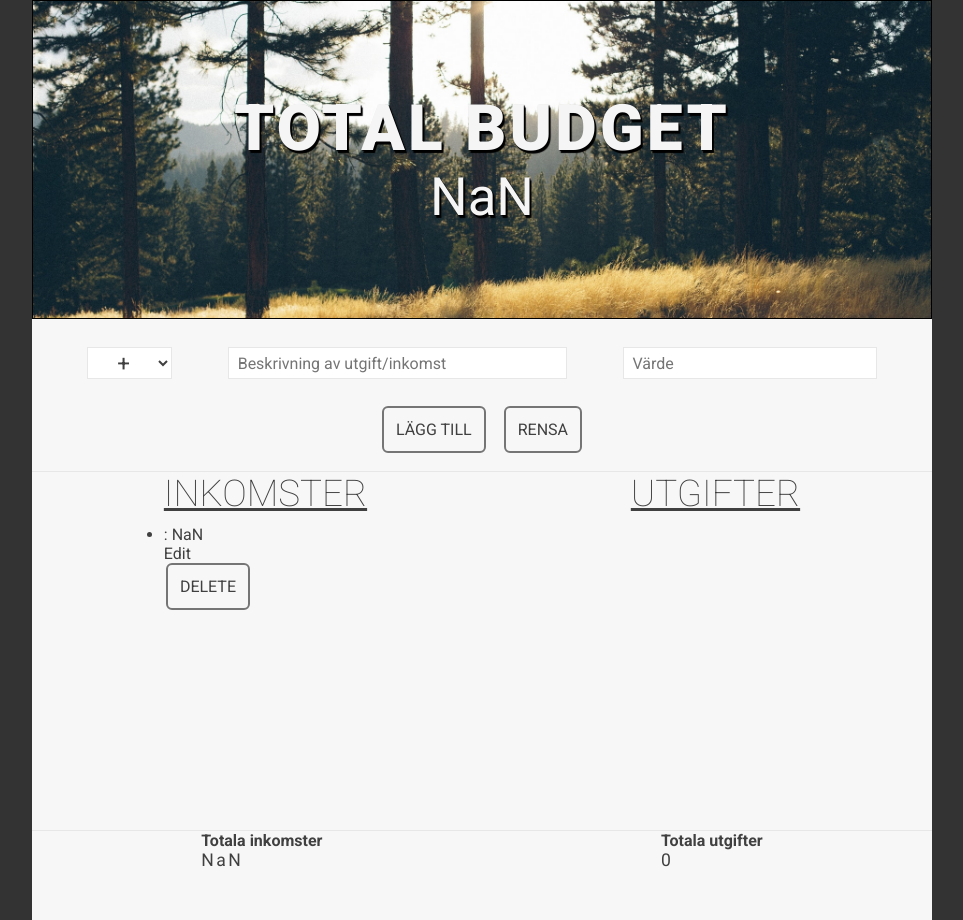
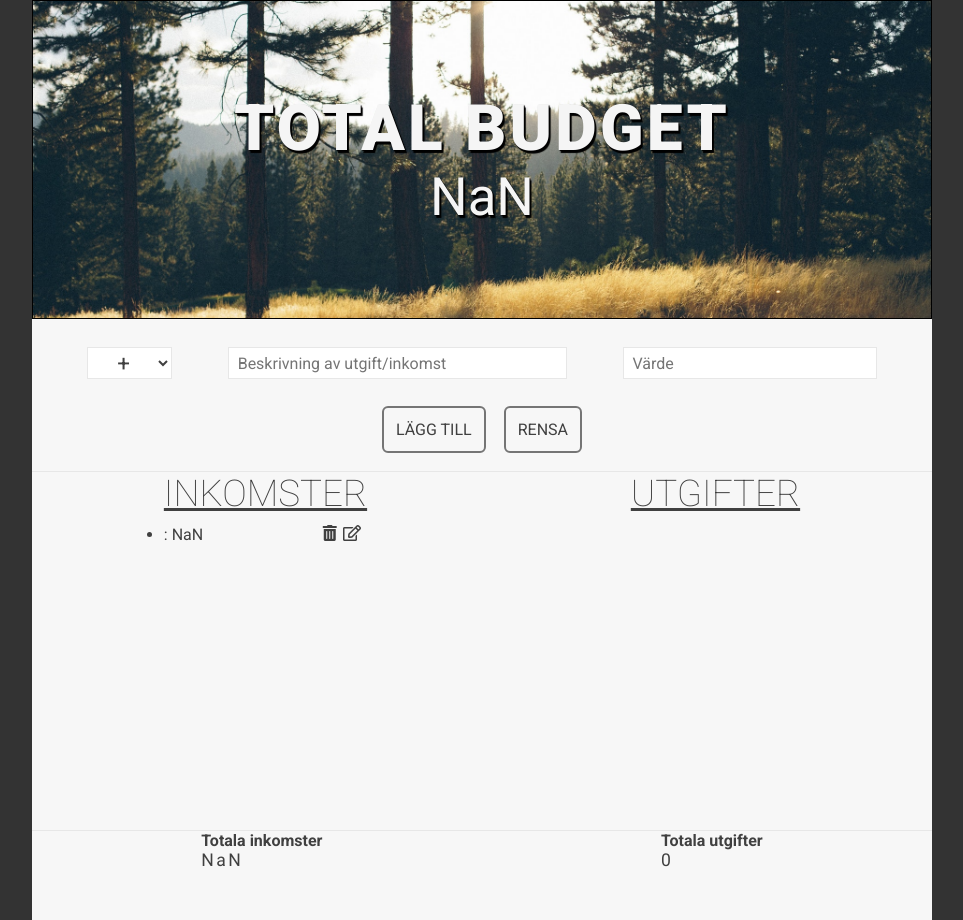
Before and after one commit to ollenilsson1/assignmentBudgetApp, a plain HTML site: page index.html in a window 1280 px wide. Both pictures are taken after a click on the button "LÄGG TILL". Shown: the whole page, without its empty margins (158-1121 px from the left). Drawn offline with Linux system fonts and the light colour scheme.

Commit message:
more css

```diff
--- a/app.js
+++ b/app.js
@@ -76,7 +76,6 @@ function deleteOrEdit(event){
     }else if (targetBtn.id == EDIT ){
         editEntry(entry);
     }
-
 }
 
 function deleteEntry(entry){
@@ -96,7 +95,6 @@ function editEntry(entry){
     }
 
     deleteEntry(entry);
-    console.log(ENTRY.amount);
 }
 
 
@@ -141,8 +139,8 @@ function showEntry(list, type, title, amount, id) {
 
     const entry =  ` <li id = "${id}" class="${type}">
                      <div class="entry">${title}: ${amount}</div>
-                     <div id="edit">Edit</div>
-                     <div id="delete">Delete</div>
+                     <i id="edit" class="far fa-edit"></i>
+                     <i id="delete" class="fas fa-trash-alt"></i>
 
 
                     </li> `;
--- a/index.html
+++ b/index.html
@@ -7,7 +7,7 @@
     <link rel="stylesheet" href="style.css">
     <link rel="preconnect" href="https://fonts.gstatic.com">
     <link href="https://fonts.googleapis.com/css2?family=Roboto:wght@100;300;400;700;900&display=swap" rel="stylesheet">
-    <link rel="stylesheet" href="path/to/font-awesome/css/font-awesome.min.css">
+    <link rel="stylesheet" href="https://cdnjs.cloudflare.com/ajax/libs/font-awesome/5.15.1/css/all.min.css" integrity="sha512-+4zCK9k+qNFUR5X+cKL9EIR+ZOhtIloNl9GIKS57V1MyNsYpYcUrUeQc9vNfzsWfV28IaLL3i96P9sdNyeRssA==" crossorigin="anonymous" />
     <script src="app.js" defer> </script>
 </head>
 <body>
@@ -49,7 +49,7 @@
 
             <div class="submit_delete_value">
                 <button id="submit">Lägg till</button>
-                <button id="delete">Rensa</button>
+                <button id="deleteAll">Rensa</button>
             </div>
         </div>
 
--- a/style.css
+++ b/style.css
@@ -176,7 +176,7 @@ input[type=number] {
     transition: all 0.3s ease 0s;
     }
 
-#delete {
+#deleteAll {
     color: #404040 !important;
     text-transform: uppercase;
     background: #f7f7f7;
@@ -188,7 +188,7 @@ input[type=number] {
     transition: all 0.3s ease 0s;
     }
 
-#delete:hover {
+#deleteAll:hover {
     color: #494949 !important;
     border-radius: 0px;
     border-color: #000000 !important;
@@ -209,6 +209,25 @@ input[type=number] {
     border-top: 1px solid #e7e7e7;
     border-bottom: 1px solid #e7e7e7;
     height: 45vh;
+}
+
+
+.income , .expense {
+    position:relative;
+}
+
+#edit {
+    position: absolute;
+    top:0;
+    right:3%;
+
+}
+
+#delete {
+    position: absolute;
+    top:0;
+    right:15%;
+
 }
 
 
```
